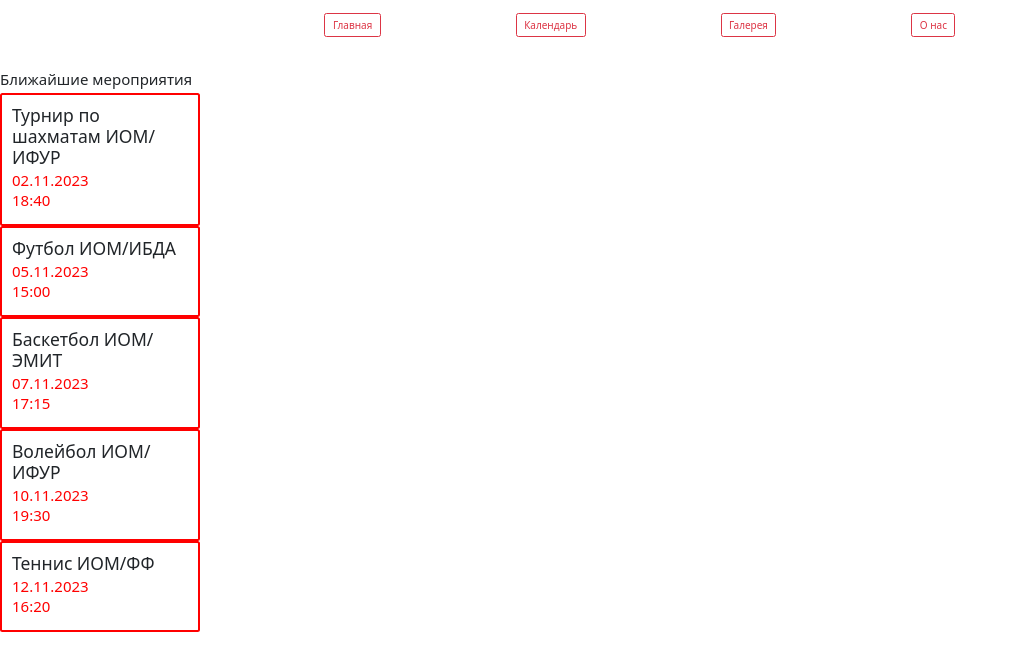
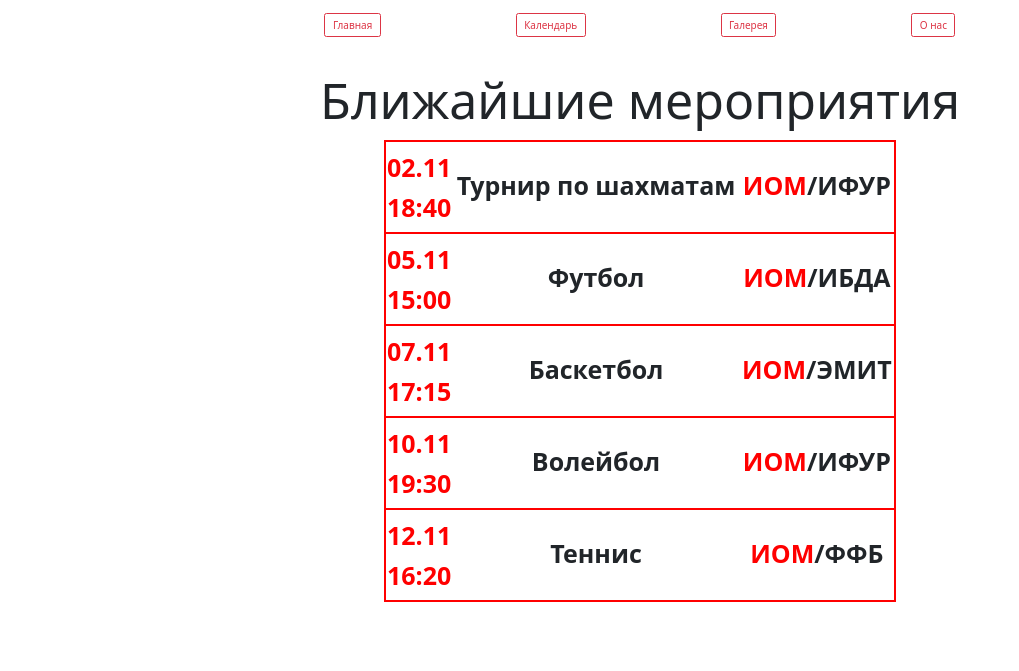
Before and after one commit to elizawetta/raiting, a Django app: page /calendar/ in a window 1280 px wide. Shown: the top 671 px of the page, without its empty margins (0-1019 px from the left). Run offline with Django 4.2, Linux system fonts and the light colour scheme; some libraries are stand-ins or nearby versions.

Commit message:
add calendar

```diff
--- a/card/static/card/main.css
+++ b/card/static/card/main.css
@@ -6,3 +6,8 @@
       .carousel-inner > .item > a > img {
         margin: auto;
 }
+#rectangle {
+    width: 220px;
+    height: 120px;
+    background: #4da1f7;
+}
--- a/card/templates/card/calendar.html
+++ b/card/templates/card/calendar.html
@@ -11,6 +11,7 @@
     <link rel="stylesheet" href="https://cdnjs.cloudflare.com/ajax/libs/font-awesome/4.7.0/css/font-awesome.min.css">
     <link href="https://cdn.jsdelivr.net/npm/bootstrap@5.0.2/dist/css/bootstrap.min.css" rel="stylesheet" integrity="sha384-EVSTQN3/azprG1Anm3QDgpJLIm9Nao0Yz1ztcQTwFspd3yD65VohhpuuCOmLASjC" crossorigin="anonymous">
     <meta charset="UTF-8">
+
     <title>Главная страница </title>
 </head>
 <body>
@@ -20,50 +21,62 @@
     <a type="button" class="btn btn-outline-danger center"  href="/gallery">Галерея</a>
     <a type="button" class="btn btn-outline-danger center"  href="/about-us">О нас</a>
 </nav>
-<h4>Ближайшие мероприятия</h4>
-<div class="card" style="width: 20rem; border: 2px solid red; ">
-    <div class="card-body">
-    <h3 class="card-title">Турнир по шахматам ИОМ/ИФУР</h3>
-    <h4 class="card-subtitle mb-2" style="color: red">02.11.2023</h4>
-    <h4 class="card-subtitle mb-2" style="color: red">18:40</h4>
-  </div>
-<!--    02.11 18:40 Турнир по шахматам ИОМ/ИФУР-->
-</div>
 
+<div style="text-align: center"><h1 class="display-1 center">Ближайшие мероприятия</h1></div>
+<p></p>
+<p></p>
+<p></p>
+<!--02.11 18:40 Турнир по шахматам ИОМ/ИФУР-->
+<!--05.11 15:00 Футбол ИОМ/ИБДА-->
+<!--07.11 17:15 Баскетбол ИОМ/ЭМИТ-->
+<!--10.11 19:30 Волейбол ИОМ/ИФУР-->
+<!--12.11 16:20 Теннис ИОМ/ФФБ-->
 
-<div class="card" style="width: 20rem; border: 2px solid red; ">
-    <div class="card-body">
-    <h3 class="card-title">Футбол ИОМ/ИБДА</h3>
-    <h4 class="card-subtitle mb-2" style="color: red">05.11.2023</h4>
-    <h4 class="card-subtitle mb-2" style="color: red">15:00</h4>
-  </div>
-<!--    05.11 15:00 Футбол ИОМ/ИБДА-->
-</div>
+<table class="center" style="width: 40%; text-align: center; border: 2px solid red">
+    <tr style=" border: 2px solid red">
+        <td><p><h1><span style="color: red;font-weight: 700">02.11</span></h1></p>
+            <p><h1><span style="color: red;font-weight: 700">18:40</span></h1></p></td>
+        <td><h1 style="font-weight: 700"> Турнир по шахматам </h1></td>
+        <td><h1 style="font-weight: 700"><span style="color: red">ИОМ</span>/ИФУР</h1></td>
+    </tr>
 
-<div class="card" style="width: 20rem; border: 2px solid red; ">
-    <div class="card-body">
-    <h3 class="card-title">Баскетбол ИОМ/ЭМИТ</h3>
-    <h4 class="card-subtitle mb-2" style="color: red">07.11.2023</h4>
-    <h4 class="card-subtitle mb-2" style="color: red">17:15</h4>
-  </div>
-<!--    07.11 17:15 Баскетбол ИОМ/ЭМИТ-->
-</div>
-<div class="card" style="width: 20rem; border: 2px solid red; ">
-    <div class="card-body">
-    <h3 class="card-title">Волейбол ИОМ/ИФУР</h3>
-    <h4 class="card-subtitle mb-2" style="color: red">10.11.2023</h4>
-    <h4 class="card-subtitle mb-2" style="color: red">19:30</h4>
-  </div>
-<!--10.11 19:30 Волейбол ИОМ/ИФУР-->
-</div>
-<div class="card" style="width: 20rem; border: 2px solid red; ">
-    <div class="card-body">
-    <h3 class="card-title">Теннис ИОМ/ФФ</h3>
-    <h4 class="card-subtitle mb-2" style="color: red">12.11.2023</h4>
-    <h4 class="card-subtitle mb-2" style="color: red">16:20</h4>
-  </div>
-<!--12.11 16:20 Теннис ИОМ/ФФБ-->
-</div>
+    <tr style=" border: 2px solid red">
+        <td><p><h1><span style="color: red;font-weight: 700">05.11</span></h1></p>
+            <p><h1><span style="color: red;font-weight: 700">15:00</span></h1></p></td>
+        <td><h1 style="font-weight: 700"> Футбол </h1></td>
+        <td><h1 style="font-weight: 700"><span style="color: red">ИОМ</span>/ИБДА</h1></td>
+    </tr>
 
+    <tr style=" border: 2px solid red">
+        <td><p><h1><span style="color: red;font-weight: 700">07.11</span></h1></p>
+            <p><h1><span style="color: red;font-weight: 700">17:15</span></h1></p></td>
+        <td><h1 style="font-weight: 700"> Баскетбол </h1></td>
+        <td><h1 style="font-weight: 700"><span style="color: red">ИОМ</span>/ЭМИТ</h1></td>
+    </tr>
+
+    <tr style=" border: 2px solid red">
+        <td><p><h1><span style="color: red;font-weight: 700">10.11</span></h1></p>
+            <p><h1><span style="color: red;font-weight: 700">19:30</span></h1></p></td>
+        <td><h1 style="font-weight: 700"> Волейбол </h1></td>
+        <td><h1 style="font-weight: 700"><span style="color: red">ИОМ</span>/ИФУР</h1></td>
+    </tr>
+
+    <tr style=" border: 2px solid red">
+        <td><p><h1><span style="color: red;font-weight: 700">12.11</span></h1></p>
+            <p><h1><span style="color: red;font-weight: 700">16:20</span></h1></p></td>
+        <td><h1 style="font-weight: 700"> Теннис </h1></td>
+        <td><h1 style="font-weight: 700"><span style="color: red">ИОМ</span>/ФФБ</h1></td>
+    </tr>
+</table>
+<!--<div class="card center" style="width: 40%; border: 2px solid red">-->
+<!--  <ul class="list-group list-group-flush">-->
+<!--    <li class="list-group-item"><h2><p style="color: red">02.11 18:40</p>Турнир по шахматам <span style="color: red">ИОМ</span>/ИФУР </h2></li>-->
+<!--    <li class="list-group-item"><h2><p style="color: red">05.11 15:00</p>Футбол <span style="color: red">ИОМ</span>/ИБДА </h2></li>-->
+<!--    <li class="list-group-item"><h2><p style="color: red">07.11 17:15</p>Баскетбол <span style="color: red">ИОМ</span>/ЭМИТ </h2></li>-->
+<!--    <li class="list-group-item"><h2><p style="color: red">10.11 19:30</p>Волейбол <span style="color: red">ИОМ</span>/ИФУР </h2></li>-->
+<!--    <li class="list-group-item"><h2><p style="color: red">12.11 16:20</p>Теннис <span style="color: red">ИОМ</span>/ФФБ </h2></li>-->
+
+<!--  </ul>-->
+<!--</div>-->
 </body>
 </html>
```
